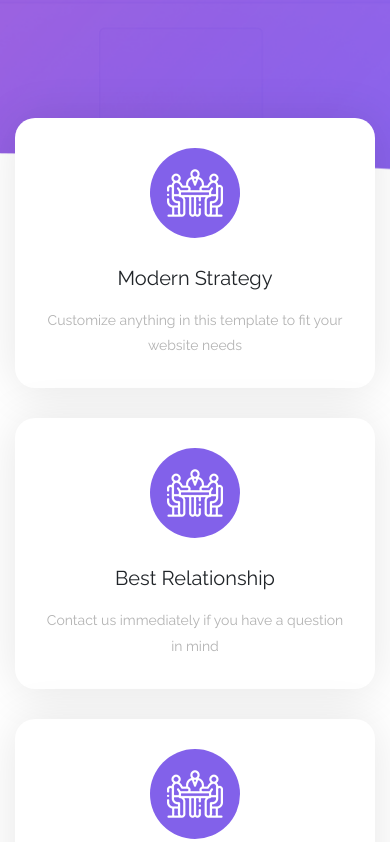
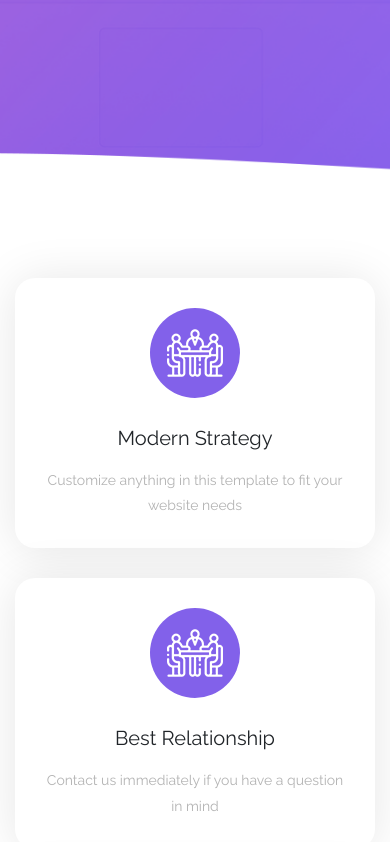
Before and after one commit to albert2704/Mini-Project, a plain HTML site: page index.html in a window 390 px wide. Shown: the part 566-1408 px from the top of the page. Drawn offline with Linux system fonts and the light colour scheme.

Commit message:
update func

```diff
--- a/assets/css/styles.css
+++ b/assets/css/styles.css
@@ -149,6 +149,11 @@ header #Home {
 .func .inner-box:hover .inner-box__image {
     background: var(--pink-color);
     transition: .3s;
+}
+@media screen and (max-width: 991.98px) {
+    .func {
+        margin-top: 0;
+    }
 }
 /* End Func Section */
 
```
